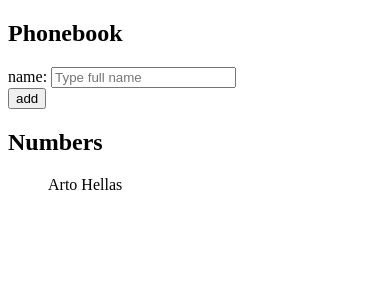
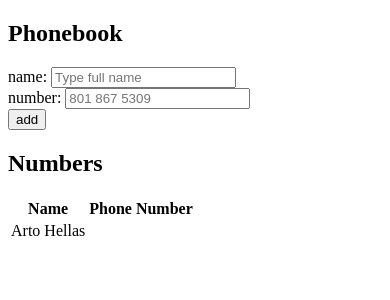
Before and after one commit to SarahBunker/FullStackOpen, a React (Vite) app in the folder part2/phonebook/: page / in a window 390 px wide. Shown: the top 300 px of the page. Built offline with nearby package versions, Linux system fonts and the light colour scheme.

Commit message:
adding phone numbers and converting list in phonebook to use a table so names and numbers are evenly spread out

```diff
--- a/part2/phonebook/src/App.jsx
+++ b/part2/phonebook/src/App.jsx
@@ -6,17 +6,19 @@ const App = () => {
     { name: 'Arto Hellas' }
   ])
   const [newName, setNewName] = useState('')
+  const [newPhoneNumber, setPhoneNumber] = useState('')
 
   function handleAddPerson(event) {
     event.preventDefault();
-    let newPerson = {"name": newName};
     if (!checkUnique(newName)) {
       alert(`${newName} is already listed.`);
       return;
     }
+    let newPerson = {"name": newName, "phoneNumber": newPhoneNumber};
     let newPersons = [...persons, newPerson];
     setPersons(newPersons);
     setNewName("");
+    setPhoneNumber("");
   }
 
   function handleNameChange(event) {
@@ -38,9 +40,15 @@ const App = () => {
       <form>
         <div>
           name: <input
-            onChange={handleNameChange}
+            onChange={(event) => setNewName(event.target.value)}
             value={newName}
             placeholder='Type full name'
+          />
+        </div>
+        <div>number: <input
+            onChange={(event) => setPhoneNumber(event.target.value)}
+            value={newPhoneNumber}
+            placeholder='801 867 5309'
           />
         </div>
         <div>
@@ -48,9 +56,19 @@ const App = () => {
         </div>
       </form>
       <h2>Numbers</h2>
-      <ul>
-        {persons.map(person => <Person key={person.name} person={person} />)}
-      </ul>
+      <table>
+        <thead>
+          <tr>
+            <th>Name</th>
+            <th>Phone Number</th>
+          </tr>
+        </thead>
+        <tbody>
+          {persons.map((person) => (
+            <Person key={person.name} person={person} />
+          ))}
+        </tbody>
+      </table>
     </div>
   )
 }
--- a/part2/phonebook/src/assets/components/Person.jsx
+++ b/part2/phonebook/src/assets/components/Person.jsx
@@ -1,10 +1,11 @@
 import React from 'react';
 
-const Person = ({person}) => {
+const Person = ({ person }) => {
   return (
-    <div>
-      {person.name}
-    </div>
+    <tr>
+      <td>{person.name}</td>
+      <td>{person.phoneNumber}</td>
+    </tr>
   );
 };
 
```
